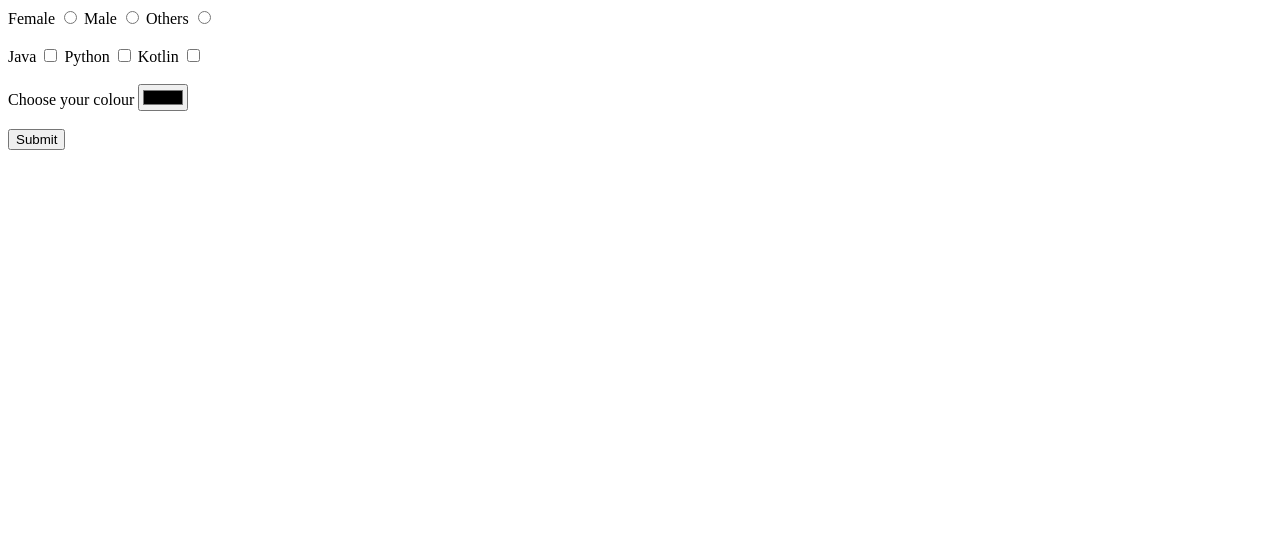
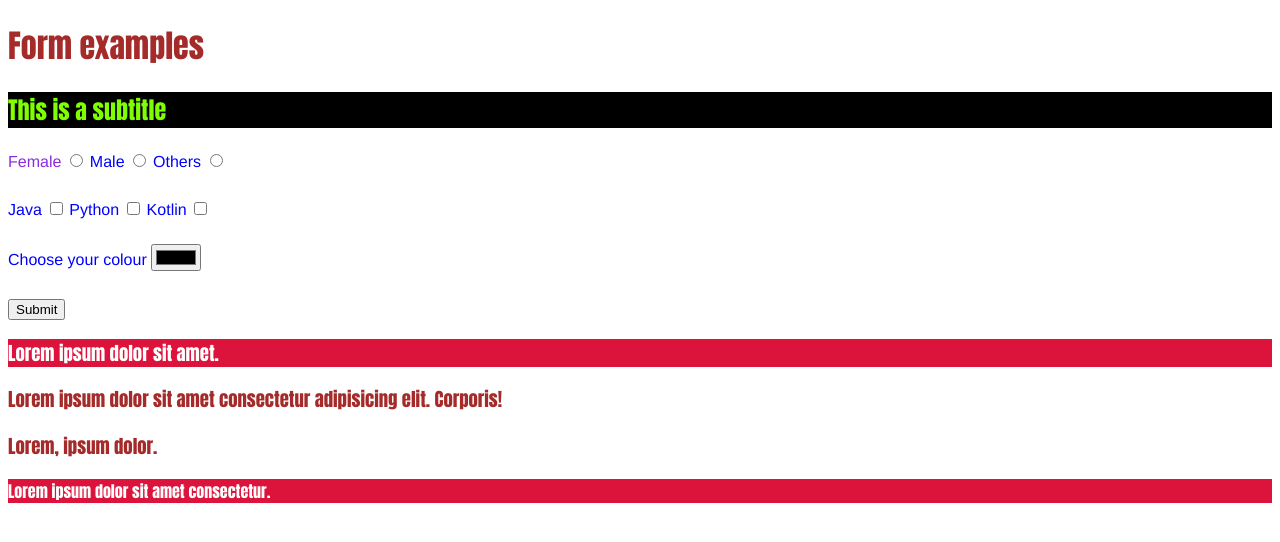
Before and after one commit to AnxoB/Prueba, a plain HTML site: page form2.html in a window 1280 px wide. Drawn offline with Linux system fonts and the light colour scheme.

Commit message:
Teoria CSS

```diff
--- a/form2.html
+++ b/form2.html
@@ -4,10 +4,30 @@
     <meta charset="UTF-8">
     <meta name="viewport" content="width=device-width, initial-scale=1.0">
     <title>Document</title>
+    <style>
+        body{
+            font-family: Impact, Haettenschweiler, 'Arial Narrow Bold', sans-serif;
+            color: brown;
+        }
+        label{
+            color: blue;
+            font-family: 'Franklin Gothic Medium', 'Arial Narrow', Arial, sans-serif;
+        }
+        #subtitle{
+            background-color: black;
+            color: chartreuse;
+        }
+        .info{
+            background-color: crimson;
+            color: white;
+        }
+    </style>
 </head>
 <body>
+    <h1>Form examples</h1>
+    <h2 id="subtitle">This is a subtitle</h2>
     <form action="data.php" method="post">
-        <label for="female">Female</label>
+        <label style="color: blueviolet;" for="female">Female</label>
         <input type="radio" name="gender" id="female" value="female" required>
         <label for="male">Male</label>
         <input type="radio" name="gender" id="male" value="male">
@@ -27,5 +47,9 @@
         <br><br>
         <input type="submit" value="Submit">
     </form>
+    <h3 class="info">Lorem ipsum dolor sit amet.</h3>
+    <h3>Lorem ipsum dolor sit amet consectetur adipisicing elit. Corporis!</h3>
+    <h3>Lorem, ipsum dolor.</h3>
+    <p class="info">Lorem ipsum dolor sit amet consectetur.</p>
 </body>
 </html>
--- /dev/null
+++ b/styles.css
@@ -0,0 +1,4 @@
+body{
+    background-color: cornflowerblue;
+    color: blue;
+}
```
Also changed, not shown: form.html (+1 -0 lines), index.html (+1 -0 lines), structure.html (+1 -0 lines), 1 other file.
